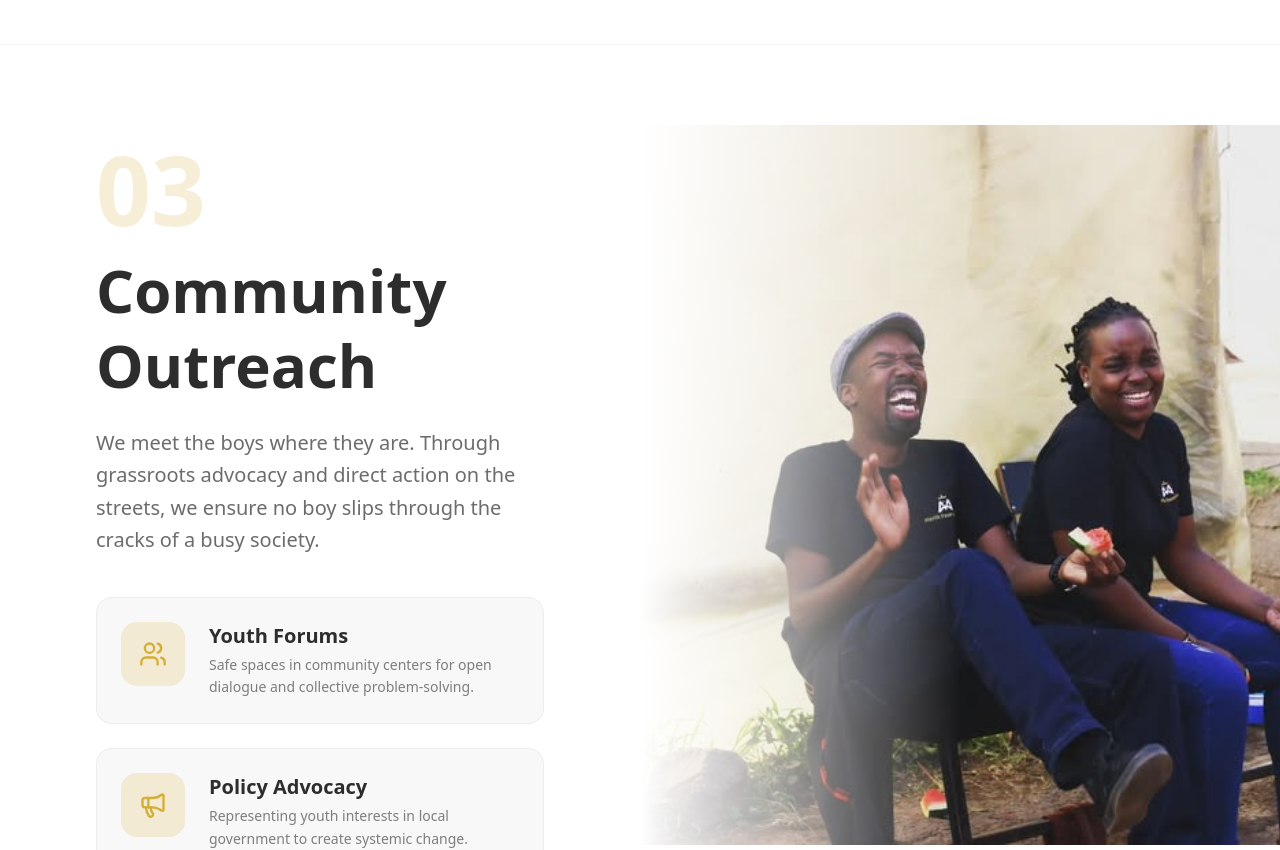
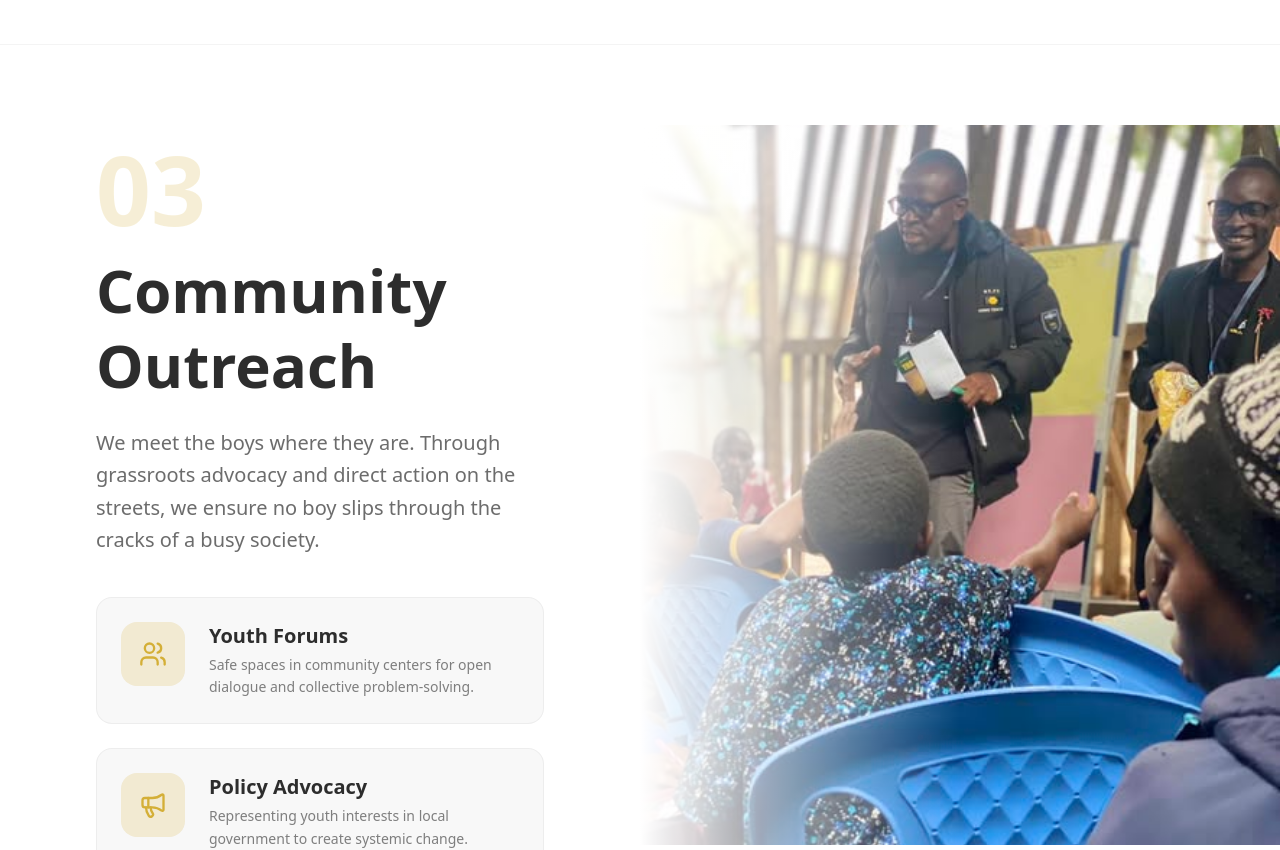
Before and after one commit to foundationmerlik/webapp, a Next.js app: page /programs in a window 1280 px wide. Shown: the part 2660-3510 px from the top of the page. Built offline with nearby package versions, Linux system fonts and the light colour scheme; a web font is replaced by a local one.

Commit message:
UI: Updated community outreach image to the specific one requested by user

```diff
--- a/src/app/(site)/programs/page.tsx
+++ b/src/app/(site)/programs/page.tsx
@@ -193,8 +193,8 @@ export default function Programs() {
                     <div className="relative h-[60vh] lg:h-auto order-1 lg:order-2 overflow-hidden bg-background">
                         <div className="sticky top-20 h-full lg:h-[calc(100vh-80px)] w-full">
                             <Image
-                                src="/images/gallery/474767579_1128816535544486_3846929425689138926_n.jpg"
-                                alt="Merlik Foundation team during a community outreach event"
+                                src="/images/gallery/488654850_2787690034753457_4611330111416720041_n.jpg"
+                                alt="Merlik Foundation team in active community outreach"
                                 fill
                                 className="object-cover"
                             />
```
